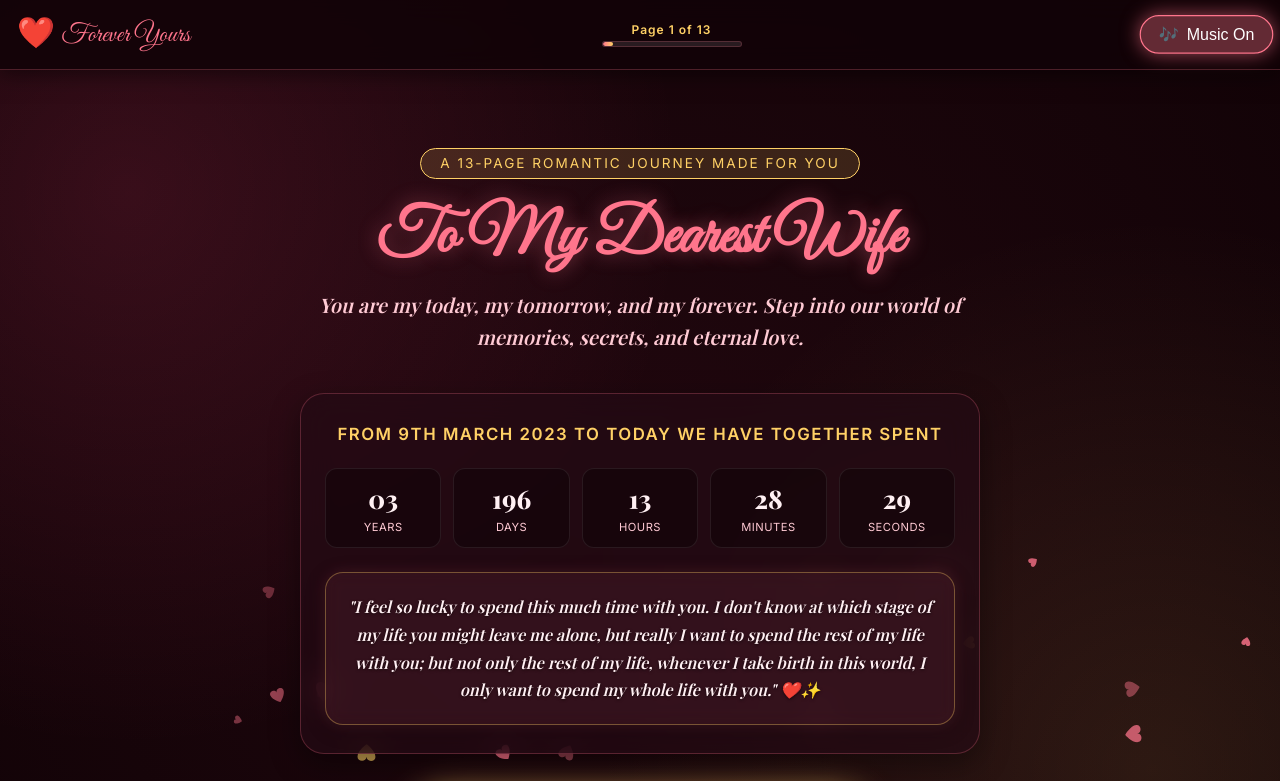
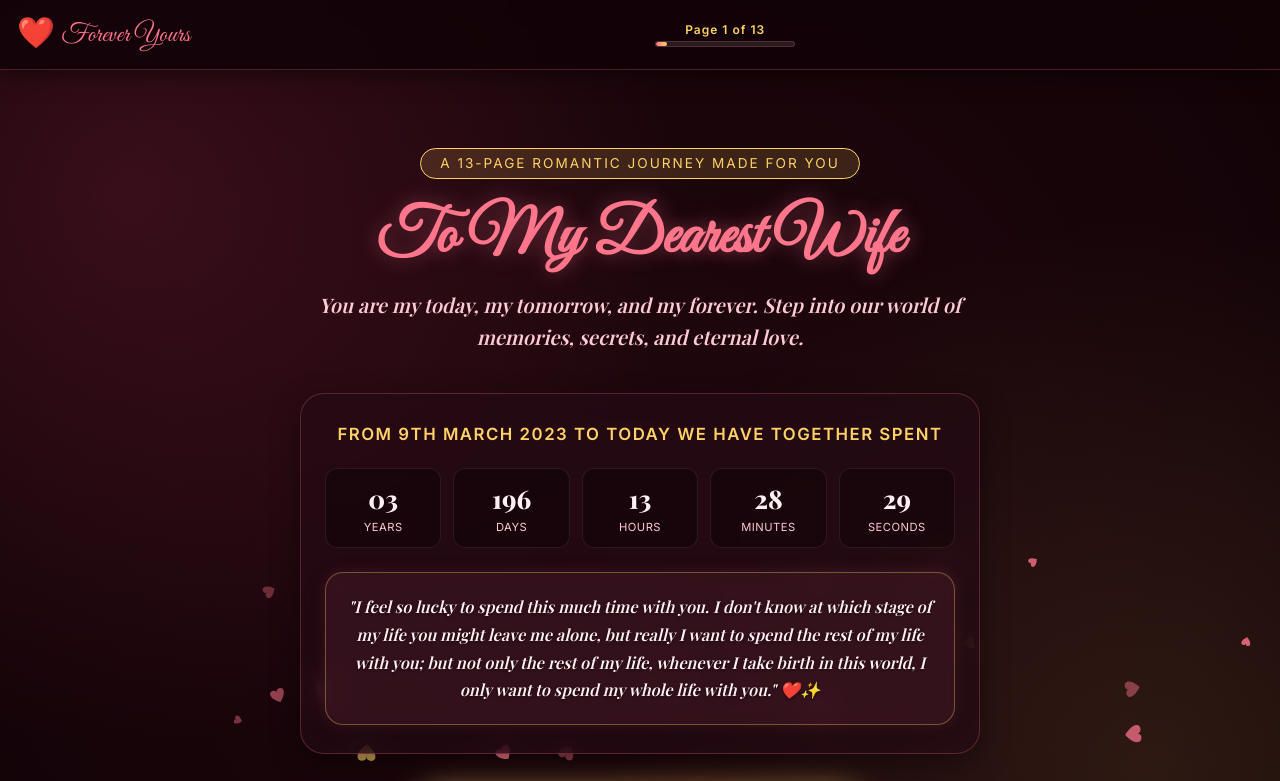
Before and after one commit to som20-hub/Geluu, a website built with Vite: page index.html in a window 1280 px wide. Shown: the top 781 px of the page. Built offline with nearby package versions, Linux system fonts and the light colour scheme; a web font is replaced by a local one.

Commit message:
Updated website

```diff
--- a/index.html
+++ b/index.html
@@ -44,12 +44,7 @@
       </div>
     </div>
 
-    <div class="audio-actions">
-      <button id="music-toggle-btn" class="audio-btn" title="Toggle background music">
-        <span id="music-icon">🎶</span>
-        <span id="music-text">Music On</span>
-      </button>
-    </div>
+    <div class="audio-actions"></div>
   </header>
 
   <!-- NAVIGATION DRAWER FOR 13 PAGES -->
```
